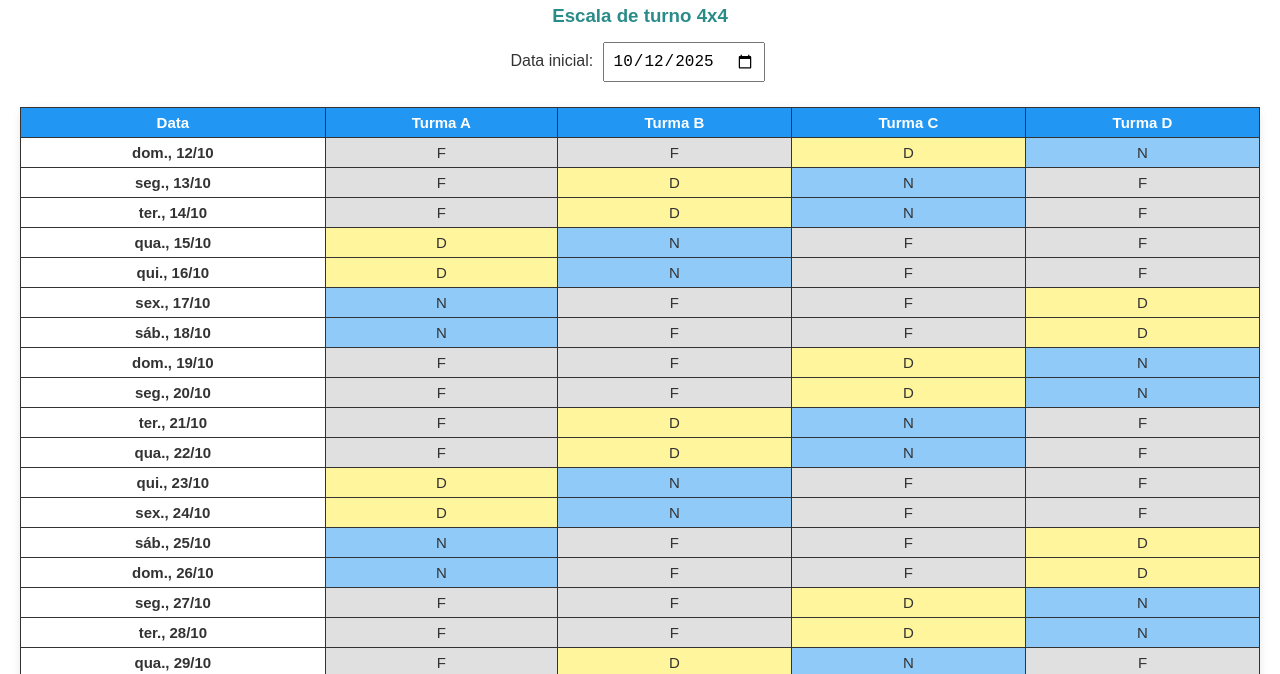
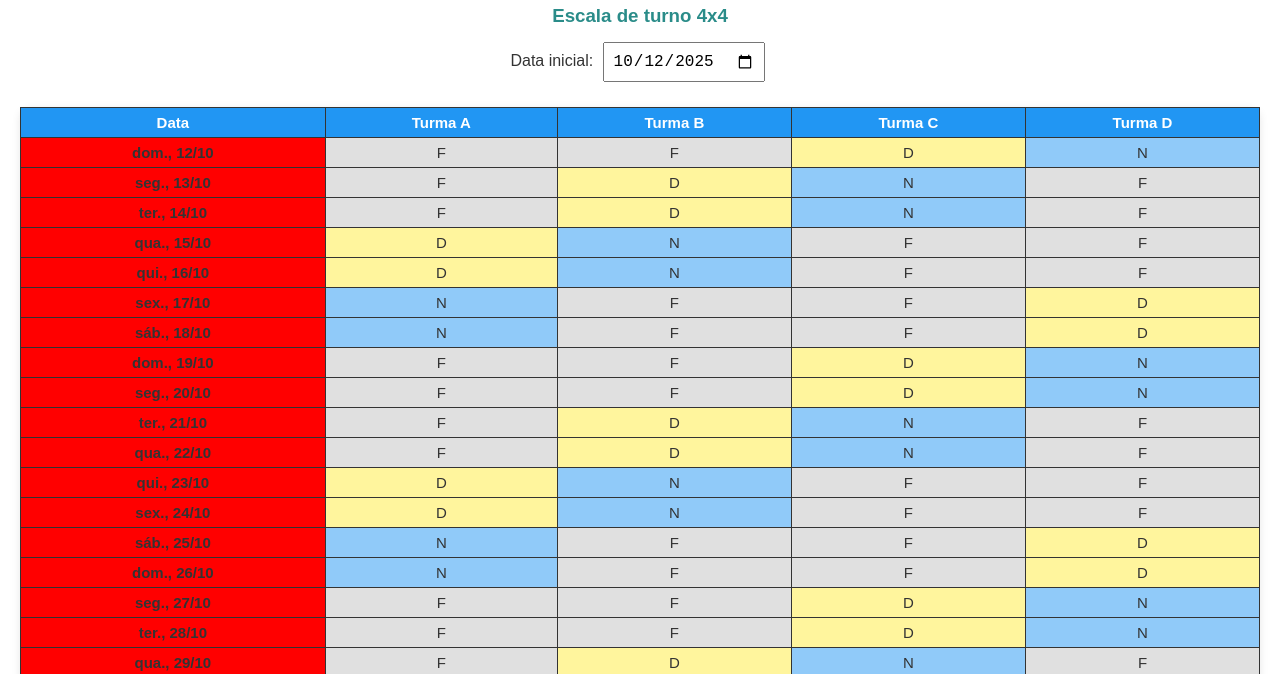
Before and after one commit to afobelem-netizen/escala_ero_4x4, a plain HTML site: page index.html in a window 1280 px wide. Shown: the part 124-798 px from the top of the page. Drawn offline with Linux system fonts and the light colour scheme.

Commit message:
Atualizar o index.html

```diff
--- a/index.html
+++ b/index.html
@@ -31,7 +31,7 @@ input { padding:8px; font-size:16px; margin:5px; }
   border-collapse: collapse;
   text-align: center;
   font-size: 15px;
-  background: white;
+  background: Red;
   border-radius: 10px;
   box-shadow: 0 2px 8px rgba(0,0,0,0.1);
 }
```
